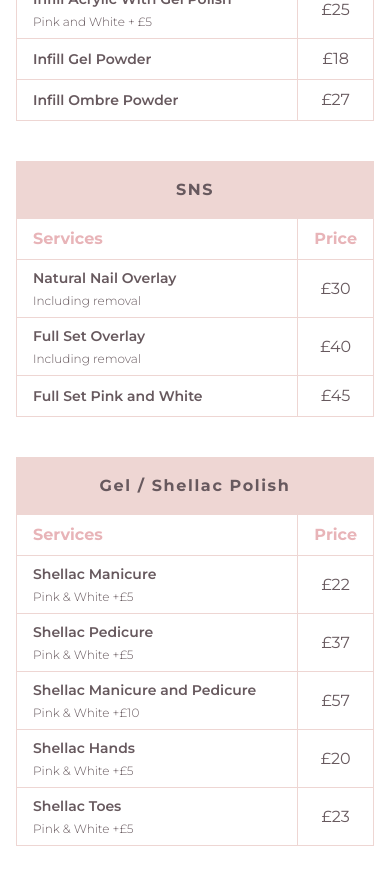
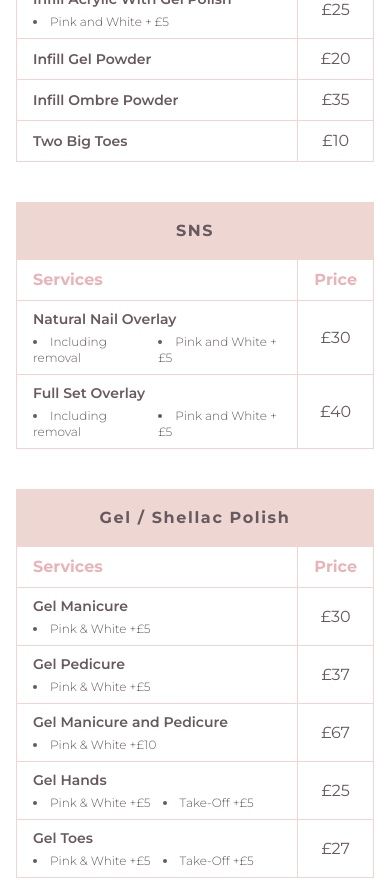
Before and after one commit to Luken1990/NailFairy-Pricelist, a React (Vite) app: page / in a window 390 px wide. Shown: the part 1120-2000 px from the top of the page. Built offline with nearby package versions, Linux system fonts and the light colour scheme.

Commit message:
update price and opening time

```diff
--- a/src/components/Footer.jsx
+++ b/src/components/Footer.jsx
@@ -10,12 +10,16 @@
           <h3 className=" font-semibold">Opening Times</h3>
         </div>
         <div className="flex justify-between gap-4 w-[280px]">
-          <p>Monday - Thursday:</p>
+          <p>Monday - Wednesday:</p>
           <p>9:30 - 18:30</p>
         </div>
         <div className="flex justify-between gap-4 w-[280px]">
-          <p>Thursday - Saturday:</p>
+          <p>Thursday - Friday:</p>
           <p>9:30 - 19:30</p>
+        </div>
+        <div className="flex justify-between gap-4 w-[280px]">
+          <p>Saturday:</p>
+          <p>9:30 - 18:30</p>
         </div>
         <div className="flex justify-between gap-4 w-[280px]">
           <p>Sunday:</p>
--- a/src/components/Header.jsx
+++ b/src/components/Header.jsx
@@ -3,7 +3,12 @@
 
 const Header = () => {
   return (
-    <header className="bg-base min-h-1/2">
+    <header
+      // style={{
+      //   backgroundImage: `url(${'https://images.unsplash.com/photo-1519750783826-e2420f4d687f?ixlib=rb-4.0.3&ixid=MnwxMjA3fDB8MHxwaG90by1wYWdlfHx8fGVufDB8fHx8&auto=format&fit=crop&w=687&q=80'})`,
+      // }}
+      className="bg-base min-h-1/2"
+    >
       <div className="container mx-auto md:px-0 px-4">
         <div className=" flex flex-col justify-between items-center md:flex-row py-20 relative gap-y-14">
           <div className="md:text-left text-center text-text">
@@ -11,18 +16,17 @@
             <h3 className="text-2xl text-white font-bold">PriceList</h3>
 
             <div className="flex flex-col gap-2 py-6 text-sm text-text">
-              <div className="flex flex-row items-center gap-2 md:justify-start justify-center">
+              <div className="flex flex-row items-center gap-2 md:justify-start justify-center hover:text-white">
                 <AiIcons.AiOutlinePhone size={20} />
                 <a href="tel:020-8770-1735">Get in Touch</a>
               </div>
-              <div className="flex flex-row items-center gap-2 md:justify-start justify-center">
+              <div className="flex flex-row items-center gap-2 md:justify-start justify-center hover:text-white">
                 <AiIcons.AiOutlineInstagram size={20} />
                 <a href="https://www.instagram.com/nailfairybeeches/">
                   Follow Us
                 </a>
               </div>
             </div>
-
           </div>
           <figure className=" overflow-hidden w-72 h-72 before:w-72 before:h-72 before:border-4 before:border-white before:absolute before:-translate-x-6 before:-translate-y-6">
             <img
--- a/src/components/Main.jsx
+++ b/src/components/Main.jsx
@@ -1,6 +1,6 @@
-import { services } from '../data/services'
+import { services } from '../data/services';
 
-import React from 'react'
+import React from 'react';
 
 const Main = () => {
   return (
@@ -33,7 +33,15 @@
                         <td className="border border-base px-4 py-2 text-[14px] font-semibold">
                           {name}
                           {info ? (
-                              <p className="text-xs font-light pt-1">{info}</p>
+                            <ul  className="text-xs font-light pt-1 flex gap-3 list-disc list-inside">
+                              {info.map((item) => {
+                                return (
+                                  <li>
+                                    {item}
+                                  </li>
+                                );
+                              })}
+                            </ul>
                           ) : null}
                         </td>
                         <td className=" border border-base px-4 py-2 text-center w-1/6">
@@ -49,7 +57,7 @@
         })}
       </div>
     </main>
-  )
-}
+  );
+};
 
-export default Main
+export default Main;
--- a/src/data/services.jsx
+++ b/src/data/services.jsx
@@ -4,37 +4,41 @@
     treatments: [
       {
         name: 'Acrylic Full Set with Normal Polish',
-        price: 23,
+        price: 25,
       },
       {
         name: 'Acrylic Full Set with Gel Polish',
-        info: 'Pink and White + £5',
-        price: 33,
+        info: ['Pink and White + £5'],
+        price: 35,
       },
       {
         name: 'Gel Powder Full Set',
-        price: 26,
+        price: 30,
       },
       {
         name: 'Ombre Powder Full Set',
-        price: 35,
+        price: 40,
       },
       {
         name: 'Infill Acrylic With Normal Polish',
-        price: 16,
+        price: 20,
       },
       {
         name: 'Infill Acrylic With Gel Polish',
-        info: 'Pink and White + £5',
+        info: ['Pink and White + £5'],
         price: 25,
       },
       {
         name: 'Infill Gel Powder',
-        price: 18,
+        price: 20,
       },
       {
         name: 'Infill Ombre Powder',
-        price: 27,
+        price: 35,
+      },
+      {
+        name: 'Two Big Toes',
+        price: 10,
       },
     ],
   },
@@ -43,17 +47,13 @@
     treatments: [
       {
         name: 'Natural Nail Overlay',
-        info: 'Including removal',
+        info: ['Including removal', 'Pink and White + £5'],
         price: 30,
       },
       {
         name: 'Full Set Overlay',
-        info: 'Including removal',
+        info: ['Including removal', 'Pink and White + £5'],
         price: 40,
-      },
-      {
-        name: 'Full Set Pink and White',
-        price: 45,
       },
     ],
   },
@@ -61,29 +61,29 @@
     Title: 'Gel / Shellac Polish',
     treatments: [
       {
-        name: 'Shellac Manicure',
-        info: 'Pink & White +£5',
-        price: 22,
+        name: 'Gel Manicure',
+        info: ['Pink & White +£5'],
+        price: 30,
       },
       {
-        name: 'Shellac Pedicure',
-        info: 'Pink & White +£5',
+        name: 'Gel Pedicure',
+        info: ['Pink & White +£5'],
         price: 37,
       },
       {
-        name: 'Shellac Manicure and Pedicure',
-        info: 'Pink & White +£10',
-        price: 57,
+        name: 'Gel Manicure and Pedicure',
+        info: ['Pink & White +£10'],
+        price: 67,
       },
       {
-        name: 'Shellac Hands',
-        info: 'Pink & White +£5',
-        price: 20,
+        name: 'Gel Hands',
+        info: ['Pink & White +£5', 'Take-Off +£5'],
+        price: 25,
       },
       {
-        name: 'Shellac Toes',
-        info: 'Pink & White +£5',
-        price: 23,
+        name: 'Gel Toes',
+        info: ['Pink & White +£5', 'Take-Off +£5'],
+        price: 27,
       },
     ],
   },
@@ -92,7 +92,7 @@
     treatments: [
       {
         name: 'Customised Nail Art Designs',
-        info: 'Per nail',
+        info: ['Per nail'],
         price: 3,
       },
     ],
@@ -101,18 +101,39 @@
     Title: 'Manicure & Pedicure',
     treatments: [
       {
-        name: 'Manicure ',
-        info: 'Includes shape, cuticle work & polish gestures.',
-        price: 22,
+        name: 'Manicure',
+        info: ['Includes shape, cuticle work & polish gestures.'],
+        price: 15,
       },
       {
         name: 'Pedicure',
-        info: 'Includes soak, shape, cuticle work, hard skin removal & polish gestures.',
-        price: 37,
+        info: [
+          'Includes soak, shape, cuticle work, hard skin removal & polish gestures.',
+        ],
+        price: 27,
       },
       {
         name: 'Manicure and Pedicure',
-        price: 57,
+        price: 40,
+      },
+    ],
+  },
+  {
+    Title: "Little princesses & Under 16's",
+    treatments: [
+      {
+        name: 'Polish',
+        price: 5,
+      },
+      {
+        name: 'Gel Hands',
+        info: ['Pink & White +£5'],
+        price: 20,
+      },
+      {
+        name: 'Pedicure',
+        info: ['Includes soak, shape, cuticle work, scrub & polish gestures.'],
+        price: 20,
       },
     ],
   },
@@ -120,8 +141,8 @@
     Title: 'Removal Services',
     treatments: [
       {
-        name: 'Gel/Shellac ',
-        price: 7,
+        name: 'Gel / Shellac ',
+        price: 10,
       },
       {
         name: 'SNS',
@@ -131,6 +152,10 @@
         name: 'Acrylics',
         price: 10,
       },
+      {
+        name: 'Take Off & Manicure',
+        price: 20,
+      },
     ],
   },
 ];
```
Lines whose indentation alone changed are shown as unchanged.
